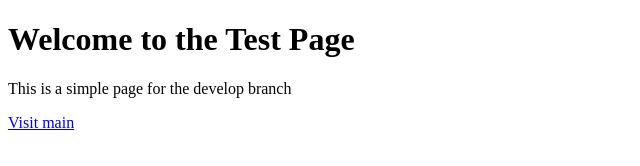
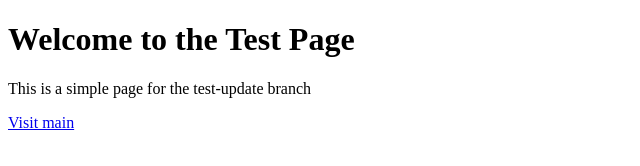
Before and after one commit to VickyNipruk/booking-cinema, a plain HTML site: page test.html in a window 1280 px wide. Shown: the full height of the page, 0-640 px from the left. Drawn offline with Linux system fonts and the light colour scheme.

Commit message:
feat: update text content on test page for the test-update branch

```diff
--- a/test.html
+++ b/test.html
@@ -6,7 +6,7 @@
 </head>
 <body>
     <h1>Welcome to the Test Page</h1>
-    <p>This is a simple page for the develop branch</p>
+    <p>This is a simple page for the test-update branch</p>
     <a href="main.html">Visit main</a>
 </body>
 </html>
```
